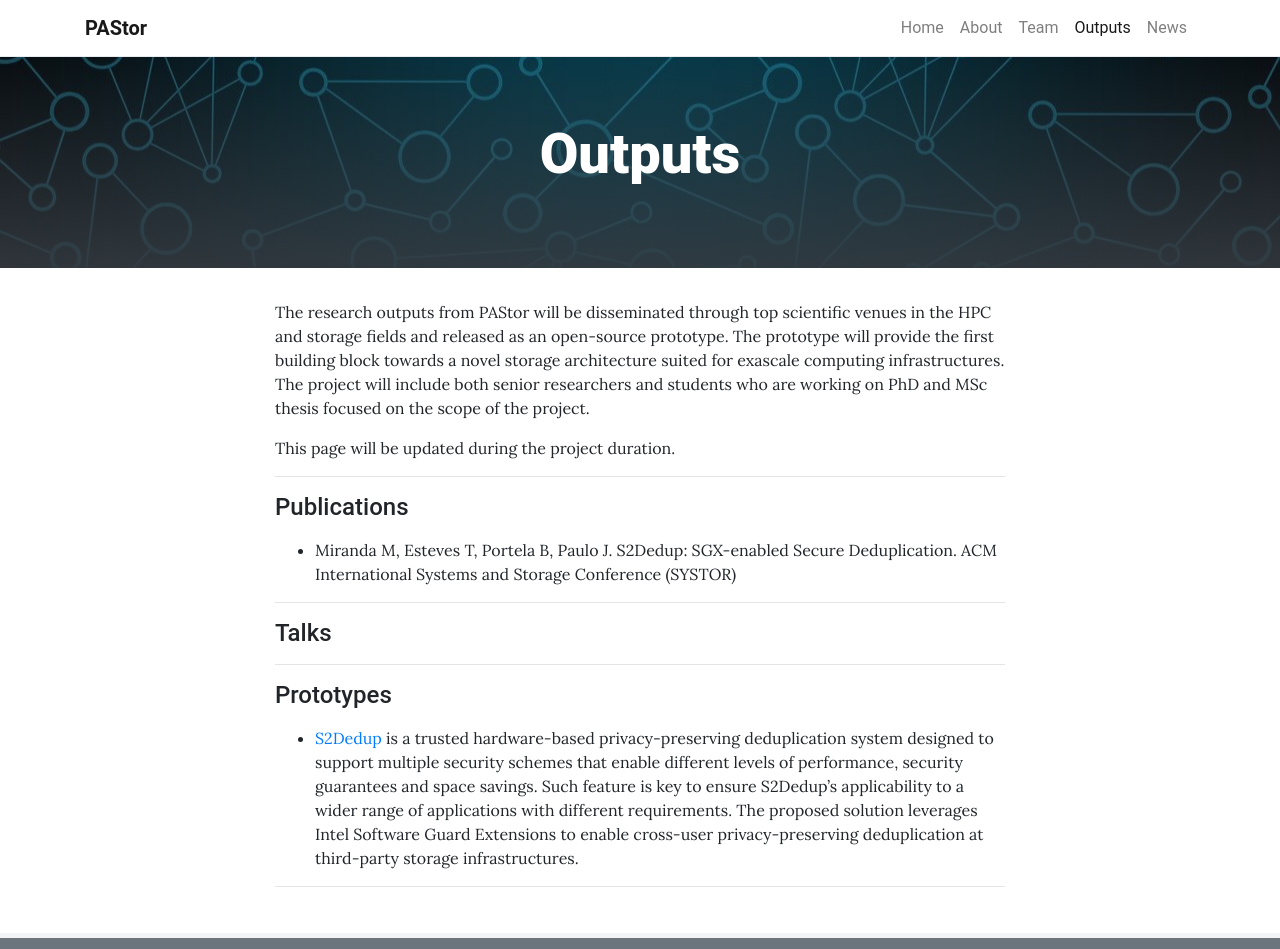
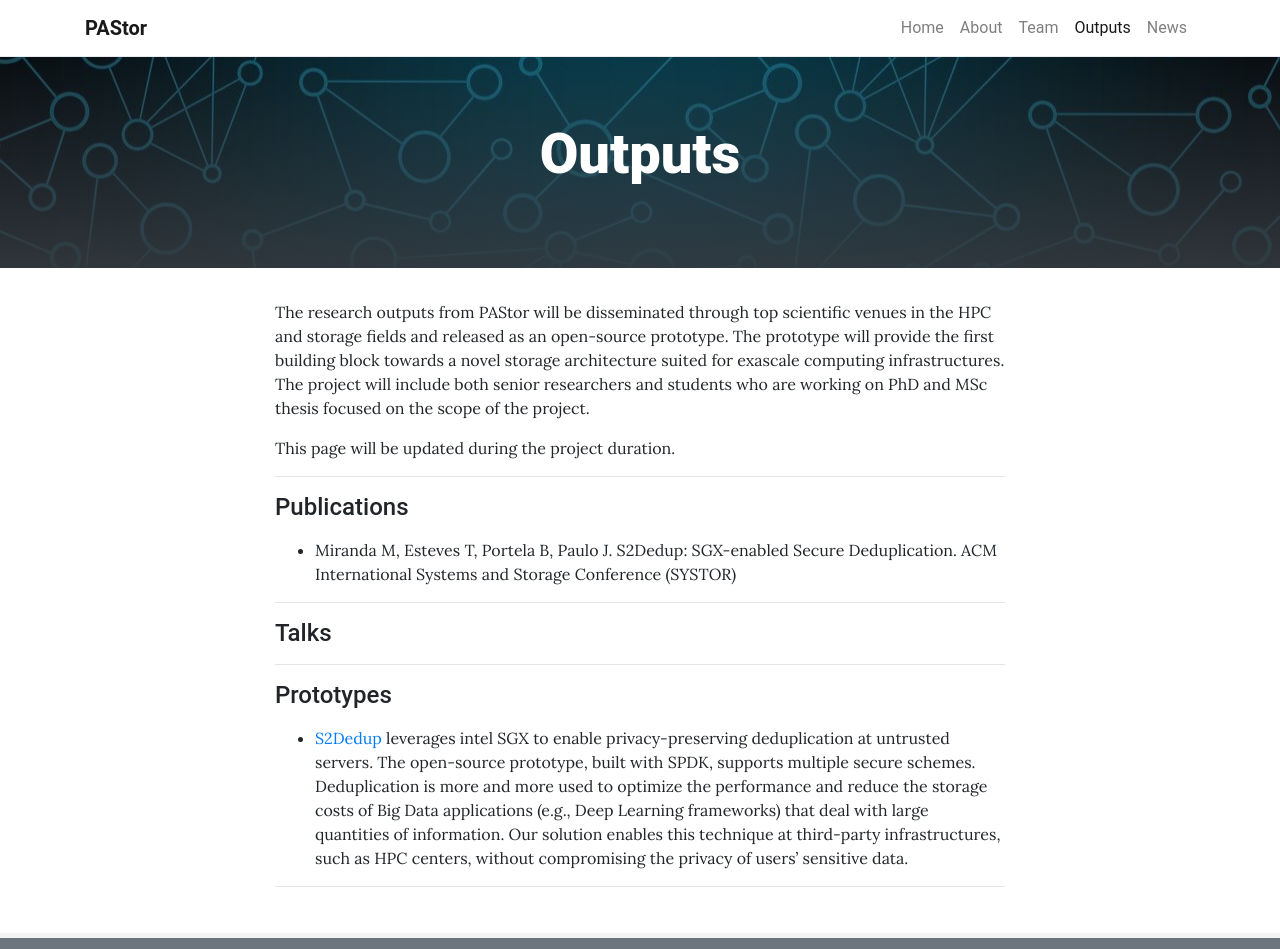
Before and after one commit to pastor-project/pastor-project.github.io, a Jekyll site: the page built from pages/outputs.md, in a window 1280 px wide. Shown: the top 949 px of the page. Built offline with Jekyll 4.4.1, drawn with Linux system fonts in a browser that asks for light colours; grey boxes are pictures that could not be loaded.

Commit message:
update tools

```diff
--- a/pages/outputs.md
+++ b/pages/outputs.md
@@ -20,6 +20,6 @@ This page will be updated during the project duration.
 ---
 #### Prototypes
 
-* [S2Dedup](https://github.com/mmm97/S2Dedup) is a trusted hardware-based privacy-preserving deduplication system designed to support multiple security schemes that enable different levels of performance, security guarantees and space savings. Such feature is key to ensure S2Dedup’s applicability to a wider range of applications with different requirements. The proposed solution leverages Intel Software Guard Extensions to enable cross-user privacy-preserving deduplication at third-party storage infrastructures.
+* [S2Dedup](https://github.com/mmm97/S2Dedup) leverages intel SGX to enable privacy-preserving deduplication at untrusted servers. The open-source prototype, built with SPDK, supports multiple secure schemes. Deduplication is more and more used to optimize the performance and reduce the storage costs of Big Data applications (e.g., Deep Learning frameworks) that deal with large quantities of information. Our solution enables this technique at third-party infrastructures, such as HPC centers, without compromising the privacy of users’ sensitive data.
 
 ---
```
